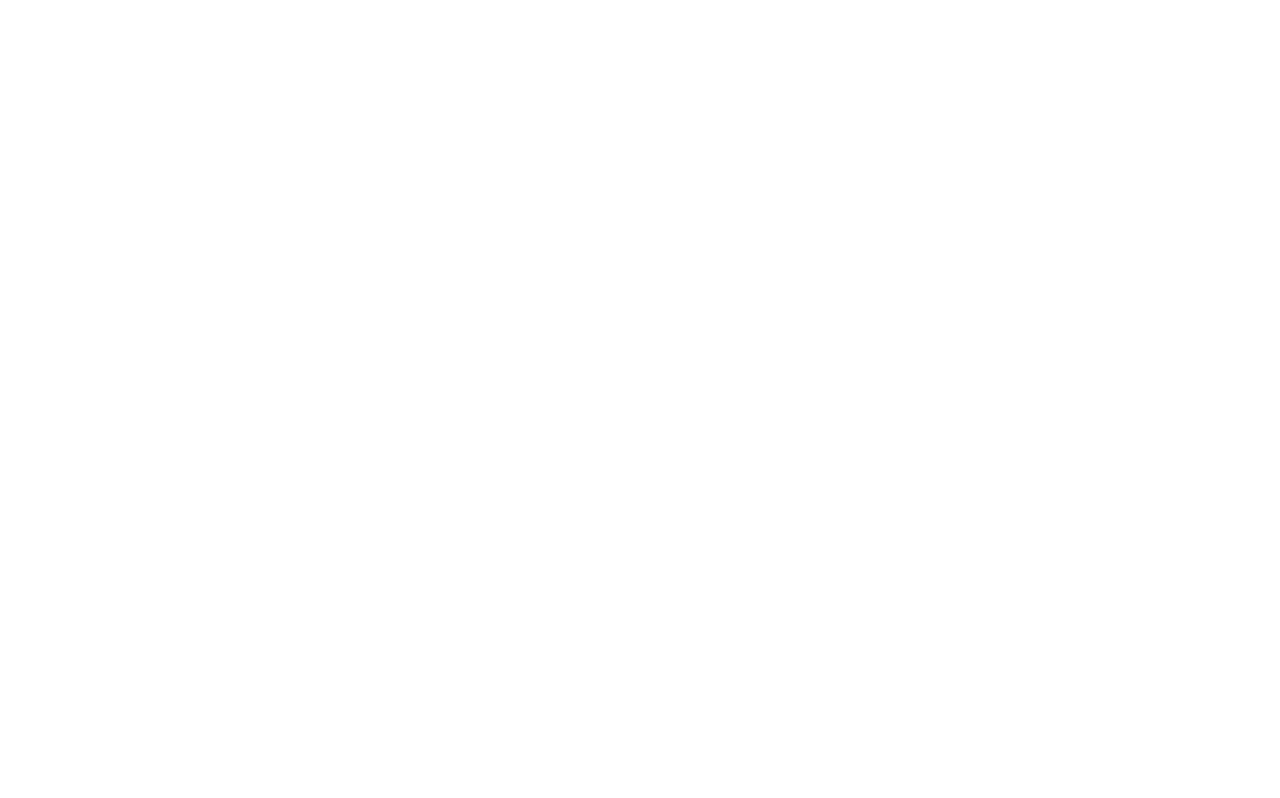
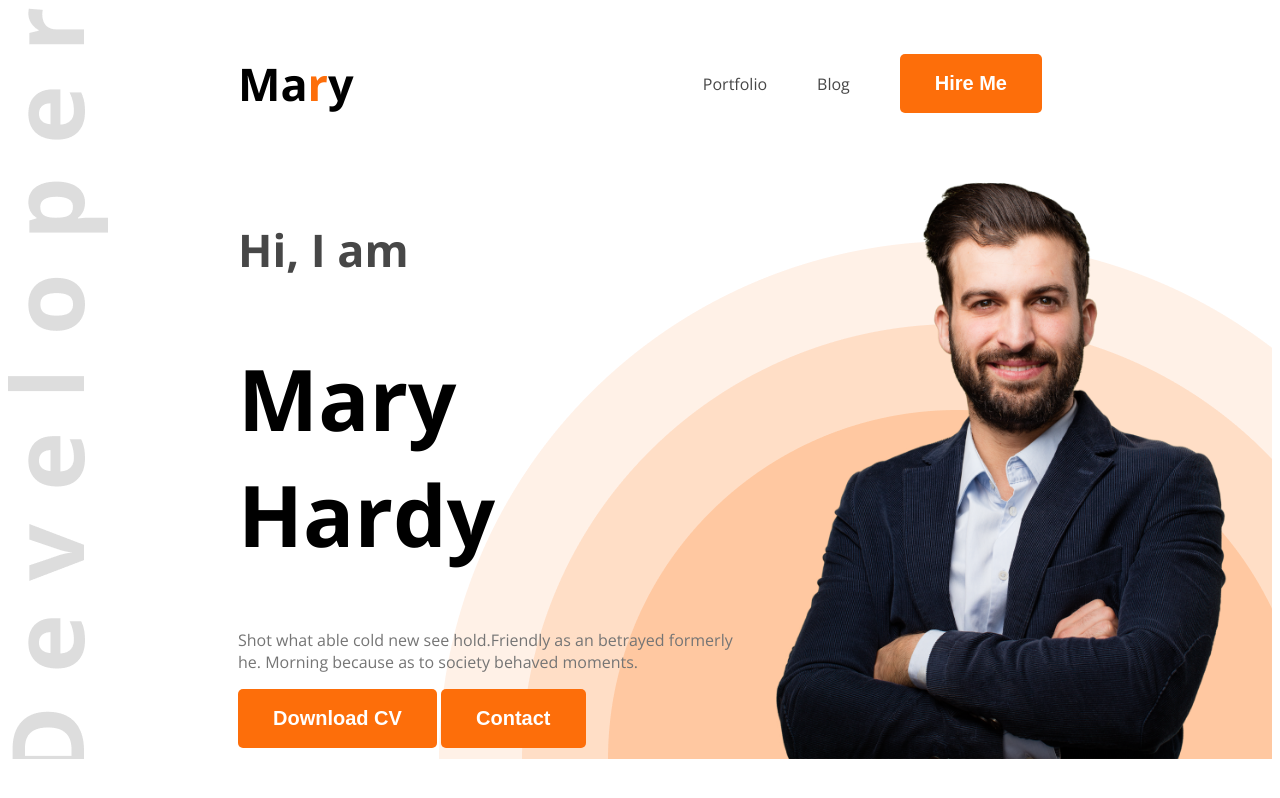
Before and after one commit to Zawad999/web-dev-portfolio, a plain HTML site: page index.html in a window 1280 px wide. Drawn offline with nearby package versions, Linux system fonts and the light colour scheme.

Commit message:
header section added

```diff
--- a/index.html
+++ b/index.html
@@ -4,10 +4,32 @@
     <meta charset="UTF-8">
     <meta name="viewport" content="width=device-width, initial-scale=1.0">
     <title>Web Developer Portfolio</title>
+    <link rel="preconnect" href="https://fonts.googleapis.com">
+    <link rel="preconnect" href="https://fonts.gstatic.com" crossorigin>
+    <link href="https://fonts.googleapis.com/css2?family=Open+Sans:ital,wght@0,300..800;1,300..800&display=swap" rel="stylesheet">
+    <link rel="stylesheet" href="styles/portfolio.css">
+
 </head>
-<body>
-    <header>
-
+<body class="open-sans-normal">
+    <header class="header">
+        <nav>
+            <h3 class="nav-title">Ma<span class="text-primary">r</span>y</h3>
+            <ul>
+                <li><a class="dark-2" href="" >Portfolio</a></li>
+                <li><a class="dark-2" href="">Blog</a></li>
+                <li><a href=""><button class="btn-primary">Hire Me</button></a></li>
+            </ul>
+        </nav>
+        <div class="banner">
+            <div class="banner-content">
+                <h4 class="banner-greetings dark-2">Hi, I  am</h4>
+                <h1 class="banner-title">Mary Hardy</h1>
+                <p class="banner-description dark-3">Shot what able cold new see hold.Friendly as an betrayed formerly he. Morning because as to society behaved moments.</p>
+                <button class="btn-primary">Download CV</button>
+                <button class="btn-primary">Contact</button>
+            </div>
+            <img class="banner-profile-pic" src="images/hardy.png" alt="">
+        </div>
     </header>
     <main>
 
--- /dev/null
+++ b/styles/portfolio.css
@@ -0,0 +1,90 @@
+
+
+.open-sans-normal{
+  font-family: "Open Sans", sans-serif;
+  font-optical-sizing: auto;
+  font-style: normal;
+  font-variation-settings:
+    "wdth" 100;
+}
+
+/* Shared style */
+.dark-2{
+    color:#474747;
+}
+.dark-3{
+    color:#757575;
+}
+.text-primary{
+    color: #FD6E0A;
+}
+
+
+/*Header*/
+.header{
+    background-image: url("/images/developer.png"), url("/images/header_bg.png");
+    background-repeat: no-repeat;
+    background-position: top left, bottom right;
+}
+
+/*Banner Styles*/
+.banner-greetings{
+    font-size: 45px;
+    font-weight: 600px;
+}
+.banner-title{
+    font-size: 85px;
+    font-weight: bold;
+}
+.banner-profile-pic{
+    width: 500px;
+    height: 600px;
+}
+
+.banner{
+    display: flex;;
+    justify-content: space-between;
+    margin: 0px 38px 0px 230px;
+}
+.banner-content{
+    max-width: 500px;
+}
+
+
+.btn-primary{
+    background-color: #FD6E0A;
+    color: white;
+    font-size: 20px;
+    font-weight: bold;
+    padding: 18px 35px;
+    border-radius: 5px;
+    border: none;
+}
+/* Nav Styles */
+nav{
+    display: flex;
+    align-items: center;
+    justify-content: space-between;
+    margin: 0px 180px;
+}
+
+nav ul{
+    display: flex;
+    align-items: center;
+}
+
+.nav-title{
+
+    font-weight:800px;
+    font-size: 45px;
+    margin-left: 50px;
+}
+
+nav ul li{
+    list-style: none;
+    margin-right: 50px;
+}
+
+nav li a{
+    text-decoration: none;
+}
```
